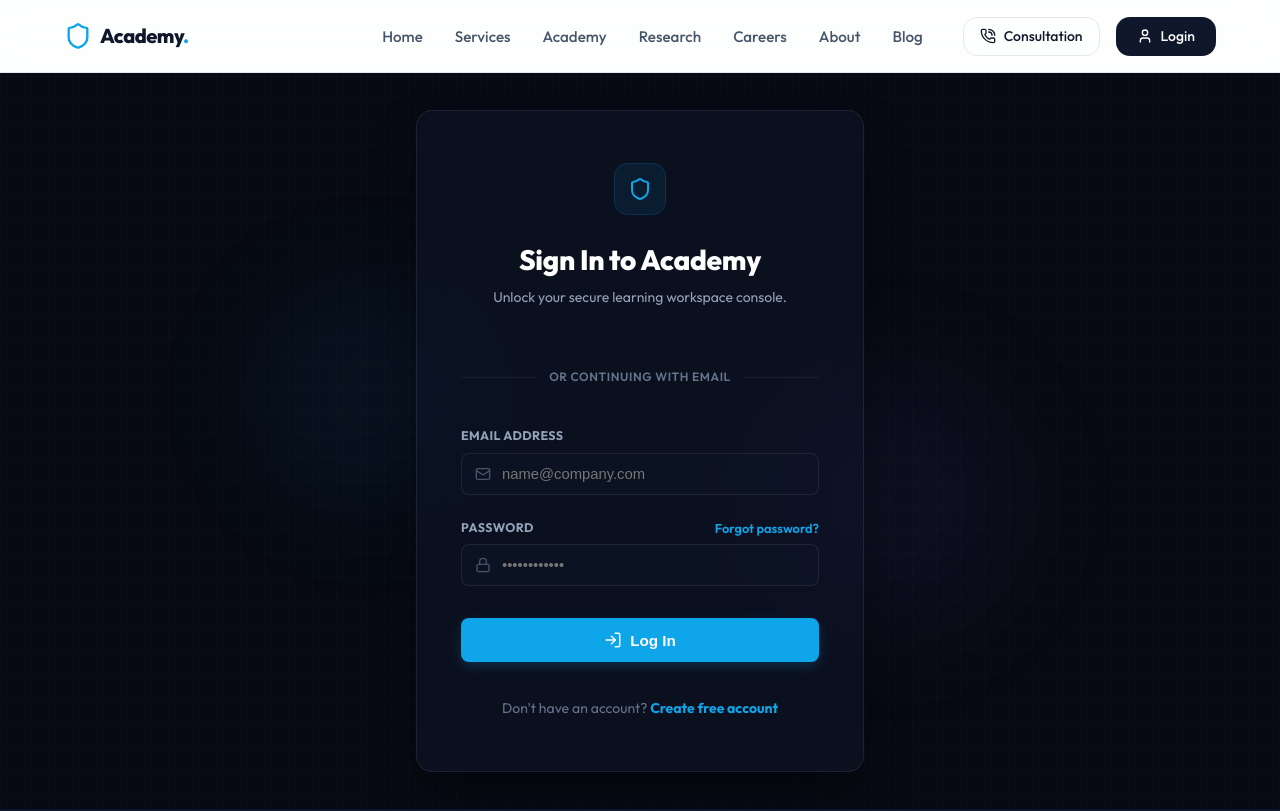
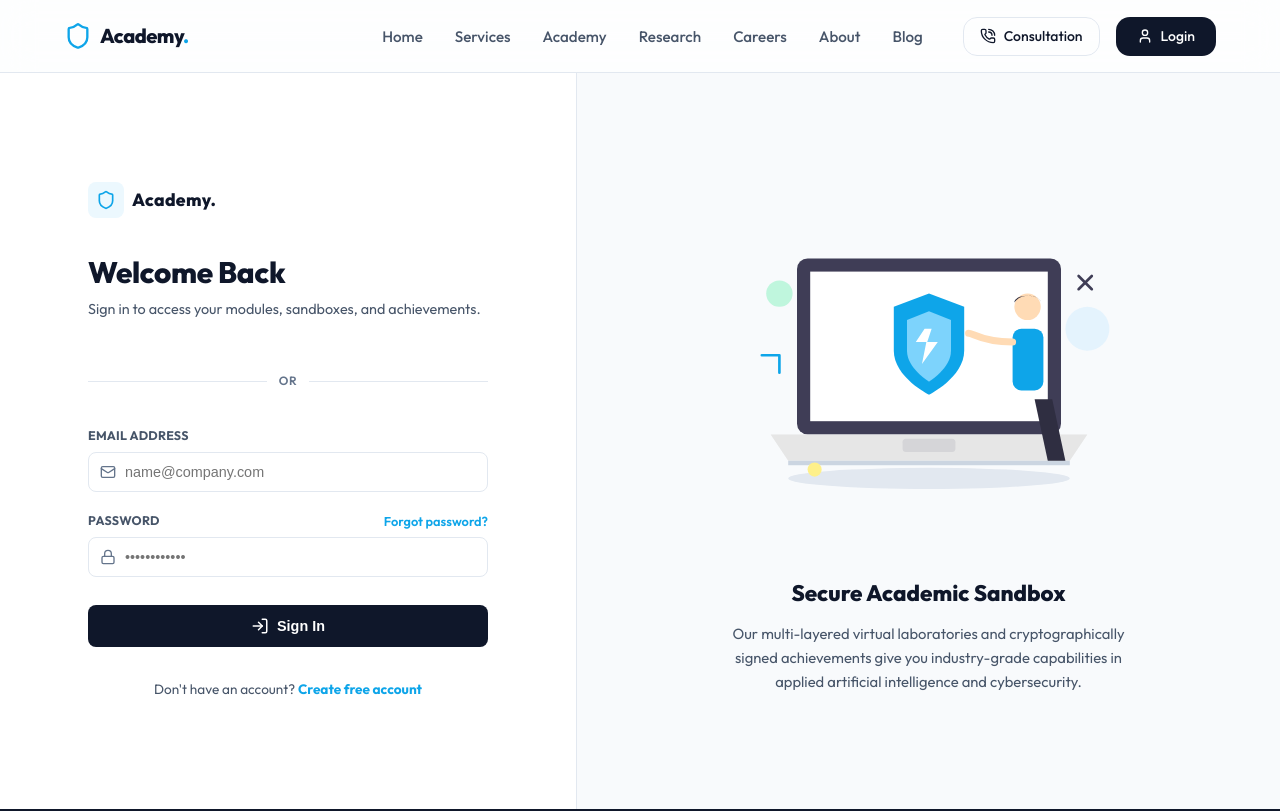
Before and after one commit to mrshibly/Academy, a Next.js app in the folder frontend/: page /login in a window 1280 px wide. Shown: the top 811 px of the page. Built offline with nearby package versions, Linux system fonts and the light colour scheme.

Commit message:
style: redesign login page with clean light theme and unDraw style vector illustration

```diff
--- a/frontend/src/app/login/page.tsx
+++ b/frontend/src/app/login/page.tsx
@@ -129,93 +129,44 @@ export default function LoginPage() {
     <div style={{
       minHeight: "92vh",
       display: "flex",
+      width: "100%",
+      backgroundColor: "#ffffff",
+      fontFamily: "inherit"
+    }} className="responsive-flex-column">
+
+      {/* Left Column - Clean Light Form Panel */}
+      <div style={{
+        flex: "1 1 45%",
+        display: "flex",
+        flexDirection: "column",
+        justifyContent: "center",
         alignItems: "center",
-      justifyContent: "center",
-      position: "relative",
-      backgroundColor: "#070a13",
-      padding: "2rem 1.5rem",
-      overflow: "hidden"
+        padding: "3.5rem 2rem",
+        backgroundColor: "#ffffff"
       }}>
-      {/* Background decoration with blurred neon orbs */}
-      <div style={{
-        position: "absolute",
-        top: "20%",
-        left: "15%",
-        width: "350px",
-        height: "350px",
-        borderRadius: "50%",
-        background: "radial-gradient(circle, rgba(14, 165, 233, 0.08) 0%, transparent 70%)",
-        filter: "blur(40px)",
-        pointerEvents: "none",
-        zIndex: 0
-      }}></div>
+        <div style={{ width: "100%", maxWidth: "25rem" }}>
 
-      <div style={{
-        position: "absolute",
-        bottom: "15%",
-        right: "15%",
-        width: "400px",
-        height: "400px",
-        borderRadius: "50%",
-        background: "radial-gradient(circle, rgba(139, 92, 246, 0.08) 0%, transparent 70%)",
-        filter: "blur(40px)",
-        pointerEvents: "none",
-        zIndex: 0
-      }}></div>
-
-      {/* Cyber Grid Vector overlay */}
-      <div style={{
-        position: "absolute",
-        inset: 0,
-        backgroundImage: "linear-gradient(rgba(255, 255, 255, 0.012) 1px, transparent 1px), linear-gradient(90deg, rgba(255, 255, 255, 0.012) 1px, transparent 1px)",
-        backgroundSize: "24px 24px",
-        pointerEvents: "none",
-        zIndex: 0
-      }}></div>
-
-      {/* Main Glassmorphic Login Console Card */}
-      <div style={{
-        background: "rgba(15, 23, 42, 0.55)",
-        backdropFilter: "blur(20px)",
-        border: "1px solid rgba(255, 255, 255, 0.08)",
-        borderRadius: "16px",
-        padding: "3.25rem 2.75rem",
-        width: "100%",
-        maxWidth: "28rem",
-        boxShadow: "0 25px 50px -12px rgba(0, 0, 0, 0.5), 0 0 40px rgba(14, 165, 233, 0.02)",
-        position: "relative",
-        zIndex: 10
-      }}>
-
-        {/* Brand Shield Logo */}
-        <div style={{ display: "flex", justifyContent: "center", marginBottom: "1.5rem" }}>
+          {/* Logo / Badge */}
+          <div style={{ display: "flex", alignItems: "center", gap: "0.5rem", marginBottom: "2rem" }}>
             <div style={{
               display: "flex",
               alignItems: "center",
               justifyContent: "center",
-            width: "52px",
-            height: "52px",
-            borderRadius: "14px",
+              width: "36px",
+              height: "36px",
+              borderRadius: "8px",
               background: "rgba(14, 165, 233, 0.08)",
-            border: "1px solid rgba(14, 165, 233, 0.15)",
               color: "var(--accent-blue)"
             }}>
-            <Shield size={24} />
+              <Shield size={20} />
             </div>
+            <span style={{ fontSize: "1.1rem", fontWeight: 800, color: "var(--text-primary)", letterSpacing: "0.02em" }}>Academy.</span>
           </div>
 
-        {/* Text Header */}
-        <div style={{ textAlign: "center", marginBottom: "2.25rem" }}>
-          <h1 style={{
-            fontSize: "1.75rem",
-            fontWeight: 800,
-            color: "#ffffff",
-            letterSpacing: "-0.01em"
-          }}>
-            Sign In to Academy
-          </h1>
-          <p style={{ color: "#94a3b8", fontSize: "0.875rem", marginTop: "0.4rem" }}>
-            Unlock your secure learning workspace console.
+          <div style={{ marginBottom: "2rem" }}>
+            <h1 style={{ fontSize: "1.85rem", fontWeight: 800, color: "var(--text-primary)", letterSpacing: "-0.01em" }}>Welcome Back</h1>
+            <p style={{ color: "var(--text-secondary)", fontSize: "0.9rem", marginTop: "0.25rem" }}>
+              Sign in to access your modules, sandboxes, and achievements.
             </p>
           </div>
 
@@ -224,45 +175,45 @@ export default function LoginPage() {
               display: "flex",
               alignItems: "center",
               gap: "0.5rem",
-            background: "rgba(239, 68, 68, 0.08)",
-            border: "1px solid rgba(239, 68, 68, 0.2)",
-            color: "#f87171",
+              background: "#fef2f2",
+              border: "1px solid #fecaca",
+              color: "#b91c1c",
               padding: "0.8rem 1rem",
               borderRadius: "8px",
               fontSize: "0.85rem",
-            marginBottom: "1.75rem"
+              marginBottom: "1.5rem"
             }}>
               <AlertCircle size={16} style={{ flexShrink: 0 }} />
               <span>{error}</span>
             </div>
           )}
 
-        {/* Google OAuth Authentication */}
-        <div style={{ display: "flex", flexDirection: "column", alignItems: "center", marginBottom: "1.75rem" }}>
+          {/* Google Sign-in */}
+          <div style={{ display: "flex", flexDirection: "column", alignItems: "center", marginBottom: "1.5rem" }}>
             <div id="google-signin-btn" style={{ width: "100%", display: "flex", justifyContent: "center" }}></div>
 
             <div style={{
               display: "flex",
               alignItems: "center",
               width: "100%",
-            margin: "1.5rem 0 0.5rem 0",
-            color: "#475569",
+              margin: "1.25rem 0 0.5rem 0",
+              color: "var(--text-muted)",
               fontSize: "0.75rem",
               fontWeight: 600,
               letterSpacing: "0.05em"
             }}>
-            <hr style={{ flex: 1, border: "0", borderTop: "1px solid rgba(255,255,255,0.06)" }} />
-            <span style={{ padding: "0 0.75rem", color: "#64748b" }}>OR CONTINUING WITH EMAIL</span>
-            <hr style={{ flex: 1, border: "0", borderTop: "1px solid rgba(255,255,255,0.06)" }} />
+              <hr style={{ flex: 1, border: "0", borderTop: "1px solid var(--border-color)" }} />
+              <span style={{ padding: "0 0.75rem" }}>OR</span>
+              <hr style={{ flex: 1, border: "0", borderTop: "1px solid var(--border-color)" }} />
             </div>
           </div>
 
-        {/* Direct Email/Password Inputs Form */}
-        <form onSubmit={handleLogin} style={{ display: "flex", flexDirection: "column", gap: "1.5rem" }}>
+          {/* Login Inputs Form */}
+          <form onSubmit={handleLogin} style={{ display: "flex", flexDirection: "column", gap: "1.25rem" }}>
             <div>
-            <label style={{ fontSize: "0.78rem", fontWeight: 700, color: "#94a3b8", textTransform: "uppercase", letterSpacing: "0.03em" }}>Email Address</label>
-            <div style={{ position: "relative", marginTop: "0.4rem" }}>
-              <Mail size={16} style={{ position: "absolute", left: "0.85rem", top: "50%", transform: "translateY(-50%)", color: "#475569" }} />
+              <label style={{ fontSize: "0.78rem", fontWeight: 700, color: "var(--text-secondary)", textTransform: "uppercase", letterSpacing: "0.02em" }}>Email Address</label>
+              <div style={{ position: "relative", marginTop: "0.35rem" }}>
+                <Mail size={16} style={{ position: "absolute", left: "0.75rem", top: "50%", transform: "translateY(-50%)", color: "var(--text-muted)" }} />
                 <input
                   required
                   type="email"
@@ -271,22 +222,14 @@ export default function LoginPage() {
                   onChange={(e) => setEmail(e.target.value)}
                   style={{
                     width: "100%",
-                  background: "rgba(15, 23, 42, 0.4)",
-                  border: "1px solid rgba(255, 255, 255, 0.08)",
+                    background: "#ffffff",
+                    border: "1px solid var(--border-color)",
                     borderRadius: "8px",
-                  padding: "0.75rem 1rem 0.75rem 2.5rem",
-                  fontSize: "0.925rem",
-                  color: "#ffffff",
+                    padding: "0.7rem 1rem 0.7rem 2.25rem",
+                    fontSize: "0.9rem",
+                    color: "var(--text-primary)",
                     outline: "none",
                     boxSizing: "border-box"
-                }}
-                onFocus={(e) => {
-                  e.currentTarget.style.borderColor = "var(--accent-blue)";
-                  e.currentTarget.style.boxShadow = "0 0 10px rgba(14, 165, 233, 0.15)";
-                }}
-                onBlur={(e) => {
-                  e.currentTarget.style.borderColor = "rgba(255, 255, 255, 0.08)";
-                  e.currentTarget.style.boxShadow = "none";
                   }}
                 />
               </div>
@@ -294,11 +237,11 @@ export default function LoginPage() {
 
             <div>
               <div style={{ display: "flex", justifyContent: "space-between" }}>
-              <label style={{ fontSize: "0.78rem", fontWeight: 700, color: "#94a3b8", textTransform: "uppercase", letterSpacing: "0.03em" }}>Password</label>
+                <label style={{ fontSize: "0.78rem", fontWeight: 700, color: "var(--text-secondary)", textTransform: "uppercase", letterSpacing: "0.02em" }}>Password</label>
                 <Link href="/forgot-password" style={{ fontSize: "0.8rem", color: "var(--accent-blue)", fontWeight: 600, textDecoration: "none" }}>Forgot password?</Link>
               </div>
-            <div style={{ position: "relative", marginTop: "0.4rem" }}>
-              <Lock size={16} style={{ position: "absolute", left: "0.85rem", top: "50%", transform: "translateY(-50%)", color: "#475569" }} />
+              <div style={{ position: "relative", marginTop: "0.35rem" }}>
+                <Lock size={16} style={{ position: "absolute", left: "0.75rem", top: "50%", transform: "translateY(-50%)", color: "var(--text-muted)" }} />
                 <input
                   required
                   type="password"
@@ -307,22 +250,14 @@ export default function LoginPage() {
                   onChange={(e) => setPassword(e.target.value)}
                   style={{
                     width: "100%",
-                  background: "rgba(15, 23, 42, 0.4)",
-                  border: "1px solid rgba(255, 255, 255, 0.08)",
+                    background: "#ffffff",
+                    border: "1px solid var(--border-color)",
                     borderRadius: "8px",
-                  padding: "0.75rem 1rem 0.75rem 2.5rem",
-                  fontSize: "0.925rem",
-                  color: "#ffffff",
+                    padding: "0.7rem 1rem 0.7rem 2.25rem",
+                    fontSize: "0.9rem",
+                    color: "var(--text-primary)",
                     outline: "none",
                     boxSizing: "border-box"
-                }}
-                onFocus={(e) => {
-                  e.currentTarget.style.borderColor = "var(--accent-blue)";
-                  e.currentTarget.style.boxShadow = "0 0 10px rgba(14, 165, 233, 0.15)";
-                }}
-                onBlur={(e) => {
-                  e.currentTarget.style.borderColor = "rgba(255, 255, 255, 0.08)";
-                  e.currentTarget.style.boxShadow = "none";
                   }}
                 />
               </div>
@@ -332,11 +267,11 @@ export default function LoginPage() {
               disabled={loading}
               type="submit"
               style={{
-              background: "var(--accent-blue)",
+                background: "var(--text-primary)",
                 color: "#ffffff",
-              padding: "0.8rem",
+                padding: "0.75rem",
                 borderRadius: "8px",
-              fontSize: "0.95rem",
+                fontSize: "0.9rem",
                 fontWeight: 700,
                 display: "flex",
                 alignItems: "center",
@@ -345,33 +280,89 @@ export default function LoginPage() {
                 border: "none",
                 cursor: loading ? "not-allowed" : "pointer",
                 transition: "all 0.2s ease",
-              boxShadow: "0 4px 12px rgba(14, 165, 233, 0.2)",
                 marginTop: "0.5rem"
-            }}
-            onMouseEnter={(e) => {
-              if (!loading) {
-                e.currentTarget.style.background = "#0284c7";
-                e.currentTarget.style.transform = "translateY(-1px)";
-              }
-            }}
-            onMouseLeave={(e) => {
-              if (!loading) {
-                e.currentTarget.style.background = "var(--accent-blue)";
-                e.currentTarget.style.transform = "translateY(0)";
-              }
               }}
             >
               <LogIn size={18} />
-            <span>{loading ? "Authenticating console..." : "Log In"}</span>
+              <span>{loading ? "Signing in..." : "Sign In"}</span>
             </button>
           </form>
 
-        {/* Link to Registration */}
-        <p style={{ textAlign: "center", marginTop: "2.25rem", fontSize: "0.875rem", color: "#64748b" }}>
+          <p style={{ textAlign: "center", marginTop: "2rem", fontSize: "0.85rem", color: "var(--text-secondary)" }}>
             Don't have an account? <Link href="/register" style={{ color: "var(--accent-blue)", fontWeight: 700, textDecoration: "none" }}>Create free account</Link>
           </p>
 
         </div>
       </div>
+
+      {/* Right Column - unDraw Style Flat Vector Panel (Hidden on mobile via CSS) */}
+      <div className="login-graphic" style={{
+        flex: "1 1 55%",
+        position: "relative",
+        background: "#f8fafc",
+        borderLeft: "1px solid var(--border-color)",
+        display: "flex",
+        flexDirection: "column",
+        justifyContent: "center",
+        alignItems: "center",
+        padding: "4rem"
+      }}>
+
+        {/* unDraw Style Inline SVG Vector Illustration */}
+        <div style={{ width: "100%", maxWidth: "440px", marginBottom: "3rem" }}>
+          <svg viewBox="0 0 500 380" fill="none" xmlns="http://www.w3.org/2000/svg">
+            {/* Ground Shadow */}
+            <ellipse cx="250" cy="330" rx="160" ry="12" fill="#e2e8f0" />
+
+            {/* Big Laptop Monitor (unDraw Style) */}
+            <rect x="100" y="80" width="300" height="200" rx="12" fill="#3f3d56" />
+            <rect x="115" y="95" width="270" height="170" fill="#ffffff" />
+
+            {/* Keyboard base */}
+            <path d="M70,280 H430 L410,310 H90 Z" fill="#e6e6e6" />
+            <path d="M90,310 H410 V315 H90 Z" fill="#cbd5e1" />
+            <rect x="220" y="285" width="60" height="15" fill="#3f3d56" rx="4" opacity="0.1" />
+
+            {/* Central Glowing Shield Icon on Screen */}
+            <path d="M250,120 L290,135 V185 C290,215 250,235 250,235 C250,235 210,215 210,185 V135 Z" fill="#0ea5e9" />
+            <path d="M250,140 L275,150 V185 C275,205 250,220 250,220 C250,220 225,205 225,185 V150 Z" fill="#7dd3fc" />
+            <path d="M245,160 L235,175 H247 L242,200 L260,175 H248 L253,160 Z" fill="#ffffff" />
+
+            {/* Flat Human Character (unDraw Style) */}
+            {/* Sitting/leaning character on the laptop base */}
+            {/* Legs */}
+            <path d="M370,240 L385,310 H405 L390,240 Z" fill="#2f2e41" />
+            {/* Torso */}
+            <rect x="345" y="160" width="35" height="70" rx="10" fill="#0ea5e9" />
+            <circle cx="362" cy="135" r="15" fill="#ffdbb5" />
+            {/* Hair */}
+            <path d="M347,130 C347,120 377,120 377,130 C377,122 355,118 347,130 Z" fill="#2f2e41" />
+            {/* Arms interacting with screen */}
+            <path d="M345,175 C310,175 300,165 295,165" stroke="#ffdbb5" strokeWidth="8" strokeLinecap="round" />
+
+            {/* Decorative unDraw Dots & Plants */}
+            <circle cx="80" cy="120" r="15" fill="#a7f3d0" opacity="0.7" />
+            <circle cx="430" cy="160" r="25" fill="#e0f2fe" opacity="0.8" />
+            <circle cx="120" cy="320" r="8" fill="#fef08a" />
+
+            {/* Tiny floating vectors */}
+            <path d="M60,190 H80 V210" stroke="#0ea5e9" strokeWidth="3" strokeLinecap="round" strokeLinejoin="round" />
+            <path d="M420,100 L435,115 M435,100 L420,115" stroke="#3f3d56" strokeWidth="3" strokeLinecap="round" />
+          </svg>
+        </div>
+
+        {/* Catchy unDraw style messaging */}
+        <div style={{ textAlign: "center", maxWidth: "26rem" }}>
+          <h2 style={{ fontSize: "1.4rem", fontWeight: 800, color: "var(--text-primary)", marginBottom: "0.75rem" }}>
+            Secure Academic Sandbox
+          </h2>
+          <p style={{ color: "var(--text-secondary)", fontSize: "0.925rem", lineHeight: 1.6 }}>
+            Our multi-layered virtual laboratories and cryptographically signed achievements give you industry-grade capabilities in applied artificial intelligence and cybersecurity.
+          </p>
+        </div>
+
+      </div>
+
+    </div>
   );
 }
```
Lines whose indentation alone changed are shown as unchanged.
